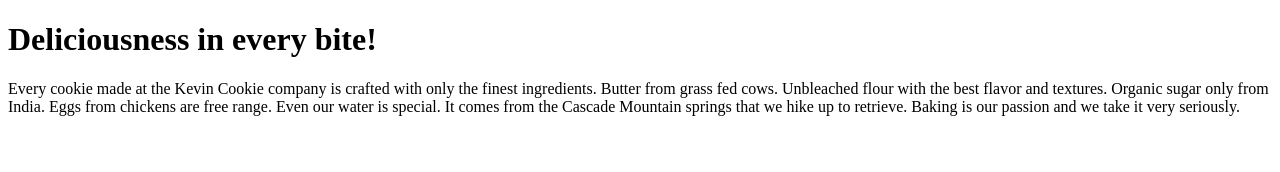
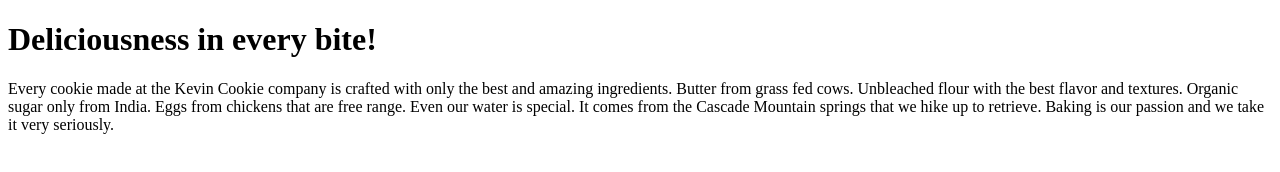
Before and after one commit to jamesprosper1/ProsperRepository, a plain HTML site: page index.htm in a window 1280 px wide. Drawn offline with Linux system fonts and the light colour scheme.

Commit message:
update index text

```diff
--- a/index.htm
+++ b/index.htm
@@ -3,7 +3,7 @@
 <body>
 
 <h1>Deliciousness in every bite!</h1>
-<p>Every cookie made at the Kevin Cookie company is crafted with only the finest ingredients. Butter from grass fed cows. Unbleached flour with the best flavor and textures. Organic sugar only from India. Eggs from chickens are free range. Even our water is special. It comes from the Cascade Mountain springs that we hike up to retrieve. Baking is our passion and we take it very seriously.</p>
+<p>Every cookie made at the Kevin Cookie company is crafted with only the best and amazing ingredients. Butter from grass fed cows. Unbleached flour with the best flavor and textures. Organic sugar only from India. Eggs from chickens that are free range. Even our water is special. It comes from the Cascade Mountain springs that we hike up to retrieve. Baking is our passion and we take it very seriously.</p>
 
 </body>
 </html>
```
